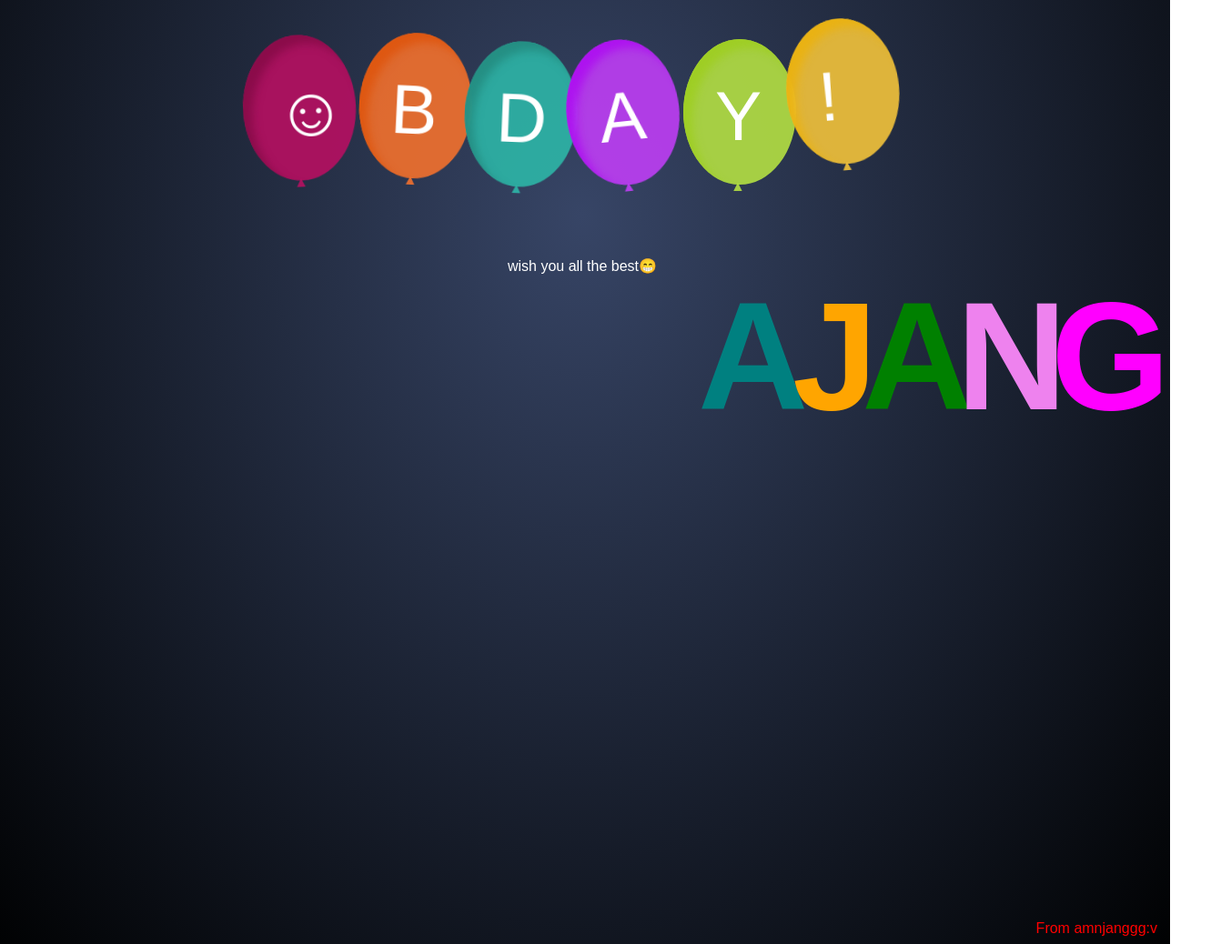
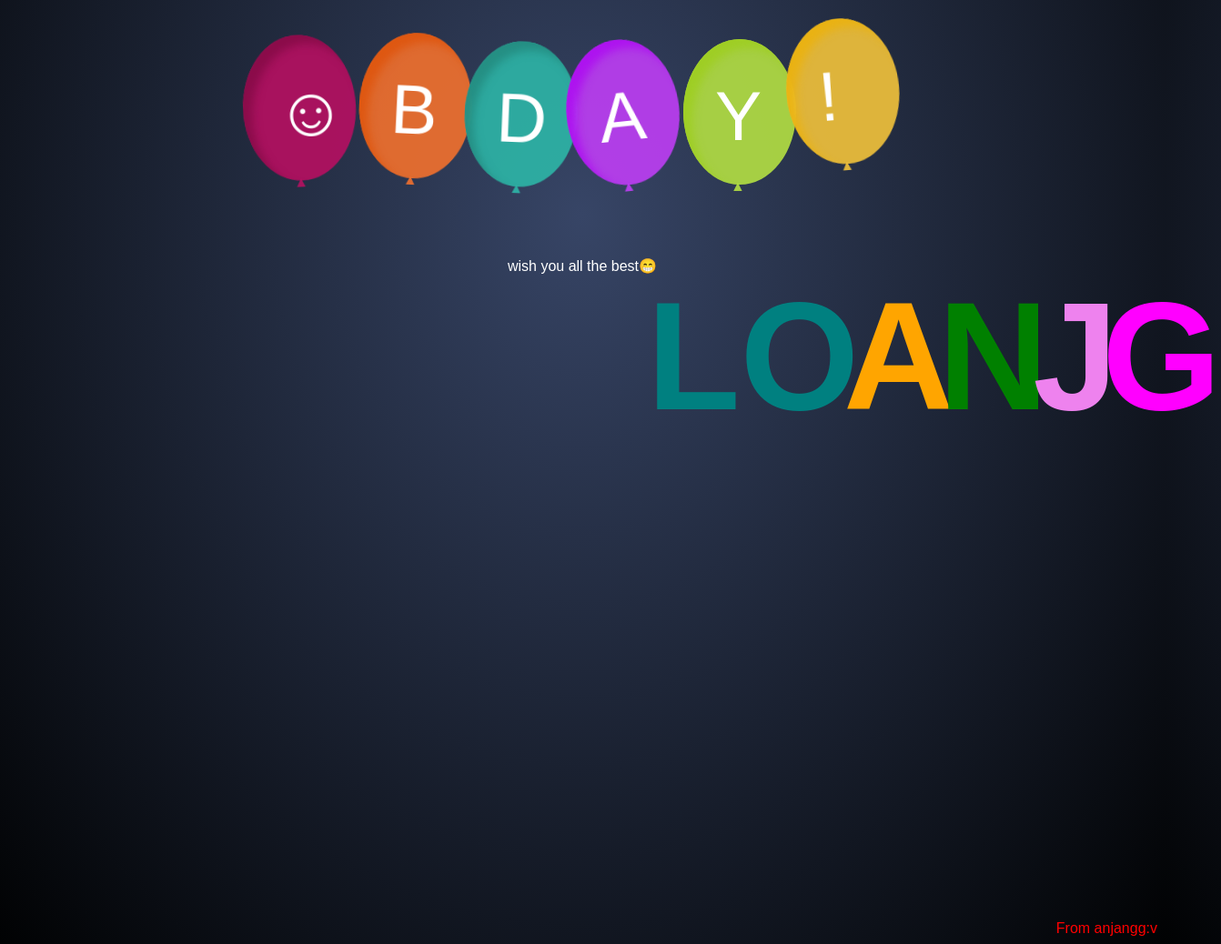
Before and after one commit to mfnurdiansyah/mau-balon-, a plain HTML site: page index.html in a window 1280 px wide. Shown: the part 566-1604 px from the top of the page at 91% size, 1342 px wide, since content can reach past the window. Drawn offline with Linux system fonts and the light colour scheme; a web font is replaced by a local one.

Commit message:
index.html

```diff
--- a/index.html
+++ b/index.html
@@ -305,10 +305,10 @@
             </div>
                  <!--i try to position the text to the middle-->
              <h1 style="font-size:35px">
-             	<span style="color:teal">a</span>
-             	<span style="color:orange">j</span>
-             	<span style="color:green">a</span>
-             	<span style="color:violet">n</span>
+             	<span style="color:teal">lo</span>
+             	<span style="color:orange">a</span>
+             	<span style="color:green">n</span>
+             	<span style="color:violet">j</span>
                  <span style="color:magenta">g</span>
 
 
@@ -317,7 +317,7 @@
              </h1>
       <p style='text-align:center; color:white;'>wish you all the best😁<br></p>
         </div>
-      <footer style='text-align:right; color:red;'>From amnjanggg:v</footer>
+      <footer style='text-align:right; color:red;'>From anjangg:v</footer>
         <script>
 
         </script>
```
